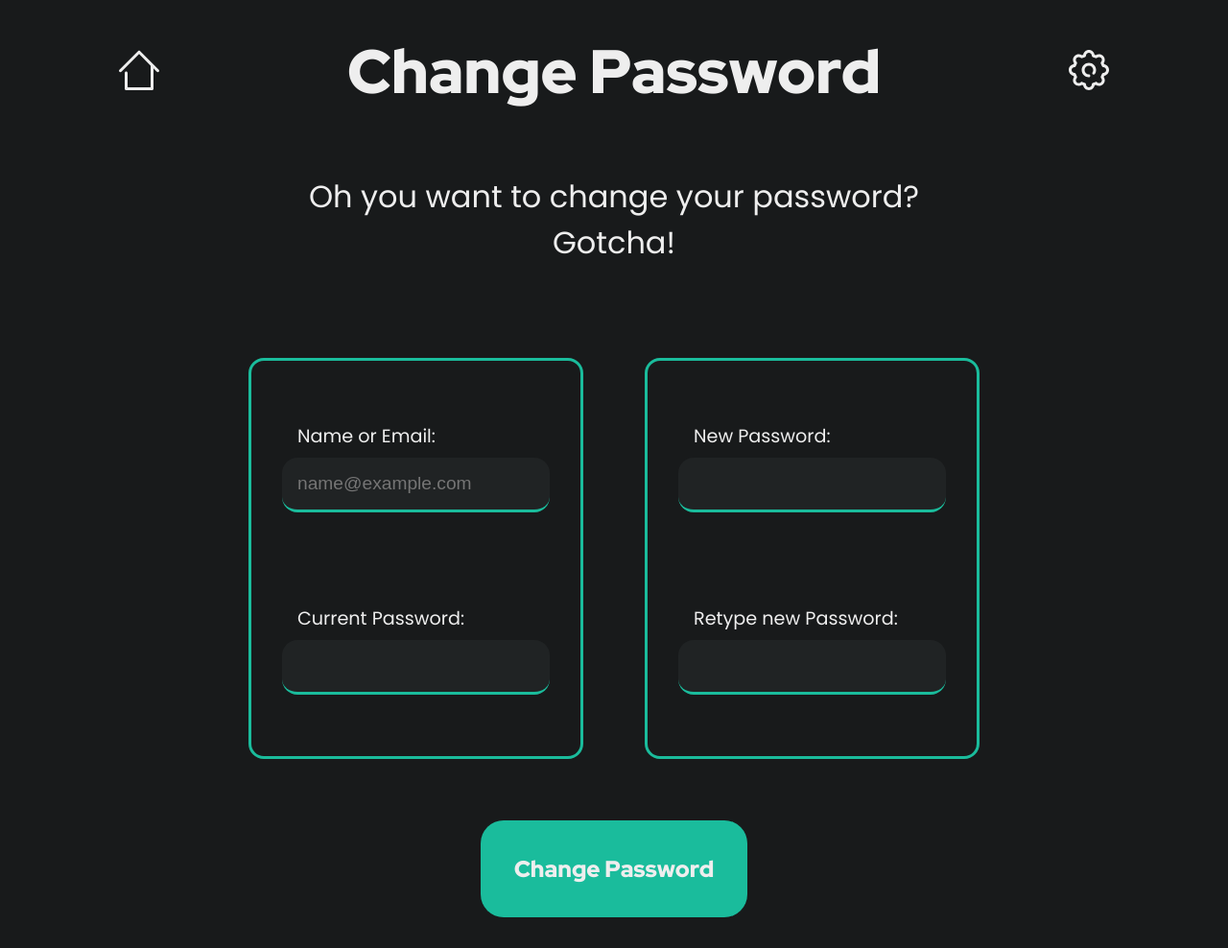
After one commit to TheCoder777/Report-Booklet-Writer, a Flask app: page /change-password in a window 1280 px wide. The commit adds this page. Shown: the whole page at 96% size. Run offline with Flask 2, Linux system fonts and the light colour scheme; parts of the project's set-up code (start-up, migrations or seed data) failed here and were passed over.

Commit message:
added security templates and corresponding css

```diff
--- a/server.py
+++ b/server.py
@@ -102,6 +102,14 @@ def login():
 def register():
     return render_template("security/register.html")
 
+@app.route("/forgot-password")
+def forgot_password():
+    return render_template("security/forgot_password.html")
+
+@app.route("/change-password")
+def change_password():
+    return render_template("security/change_password.html")
+
 if __name__ == "__main__":
     HOST='localhost'
     PORT=8000
--- a/static/styles/general.css
+++ b/static/styles/general.css
@@ -177,6 +177,13 @@ html, body {
     font-family: var(--text-font);
     font-size: 1rem;
     color: var(--text-color);
+    margin-top: 2rem;
+    margin-bottom: 2rem;
+}
+
+.text_links p {
+    display: inline;
+    margin-bottom: 2rem;
 }
 
 .text_link {
@@ -184,6 +191,19 @@ html, body {
     font-size: 1rem;
     color: var(--text-color);
     text-decoration: underline;
+}
+
+.text_link_container {
+    margin: 0.4rem;
+}
+
+.form_fields {
+    display: flex;
+    flex-flow: column;
+    border: 0.2rem solid var(--accent-color);
+    border-radius: 1rem;
+    margin: 2rem;
+    padding: 1rem;
 }
 
 @media only screen and (max-width: 768px) {
--- /dev/null
+++ b/static/styles/security/change_password.css
@@ -0,0 +1,23 @@
+.form_wrapper {
+    display: flex;
+    flex-flow: row;
+    align-items: flex-start;
+    justify-content: center;
+}
+
+.current {
+    display: flex;
+    flex-flow: column;
+    border: 0.2rem solid var(--accent-color);
+    border-radius: 1rem;
+    margin: 2rem;
+    padding: 1rem;
+}
+.new {
+    display: flex;
+    flex-flow: column;
+    border: 0.2rem solid var(--accent-color);
+    border-radius: 1rem;
+    margin: 2rem;
+    padding: 1rem;
+}
--- a/static/styles/security/login.css
+++ /dev/null
@@ -1,4 +0,0 @@
-
-.manual_input {
-    margin: 0.5rem;
-}
--- /dev/null
+++ b/templates/security/change_password.html
@@ -0,0 +1,40 @@
+{% extends "base.html" %}
+<!DOCTYPE html>
+{% block head %}
+    {{ super() }}
+    <link rel="stylesheet" type= "text/css" href= "{{ url_for('static', filename='styles/general.css') }}">
+    <link rel="stylesheet" type= "text/css" href= "{{ url_for('static', filename='styles/security/change_password.css') }}">
+{% endblock %}
+{% block title %}Change Password{% endblock %}
+
+{% block headline %}Change Password{% endblock %}
+{% block statusmessage %}Oh you want to change your password?<br>Gotcha!{% endblock %}
+{% block content %}
+    <form class="form" action="" method="post" id="changepasswordform">
+        <div class="form_wrapper">
+            <div class="current">
+                <div class="manual_input">
+                    <p class="input_hint">Name or Email:</p>
+                    <input class="input_field" type="text" name="name" placeholder="name@example.com">
+                </div>
+                <div class="manual_input">
+                    <p class="input_hint">Current Password:</p>
+                    <input class="input_field" type="password" name="current_password">
+                </div>
+            </div>
+            <div class="new">
+                <div class="manual_input">
+                    <p class="input_hint">New Password:</p>
+                    <input class="input_field" type="password" name="new_password">
+                </div>
+                <div class="manual_input">
+                    <p class="input_hint">Retype new Password:</p>
+                    <input class="input_field" type="password" name="new_password_re">
+                </div>
+            </div>
+        </div>
+        <div class="buttons">
+            <input class="button" type="submit" name="change_password" value="Change Password" form=changepasswordform>
+        </div>
+    </form>
+{% endblock %}
```
Also changed, not shown: static/styles/security/register.css (added, +27 -0 lines), templates/security/forgot_password.html (added, +32 -0 lines), templates/security/login.html (+9 -2 lines), templates/security/register.html (+49 -0 lines), static/styles/security/forgot_password.css (added).
